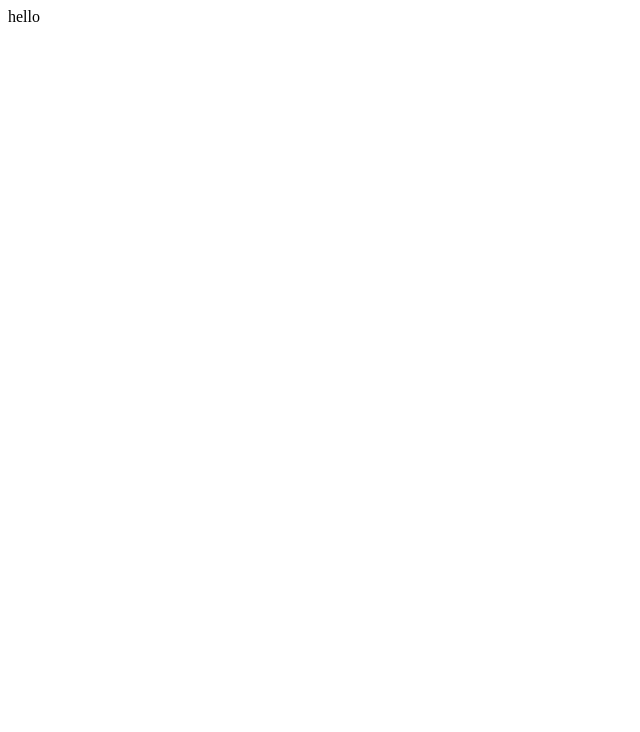
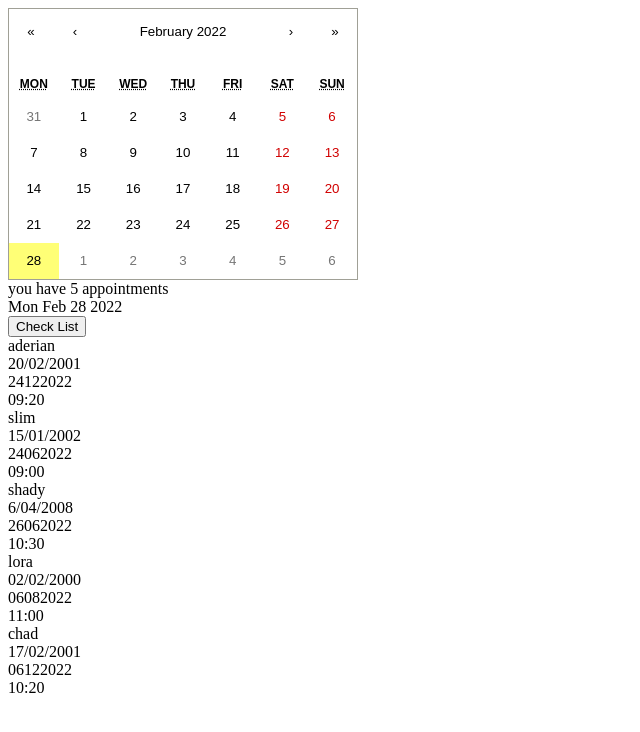
Before and after one commit to tabyby/Doctor, a React (Create React App) app: page / in a window 1280 px wide. Shown: the top 732 px of the page, without its empty margins (0-640 px from the left). Built offline with nearby package versions, Linux system fonts and the light colour scheme; the HTML template or start-up script is replaced by a standard one.

Commit message:
appointment fix

```diff
--- a/package.json
+++ b/package.json
@@ -7,6 +7,7 @@
     "@testing-library/react": "^12.1.3",
     "@testing-library/user-event": "^13.5.0",
     "react": "^17.0.2",
+    "react-calendar": "^3.7.0",
     "react-dom": "^17.0.2",
     "react-scripts": "5.0.0",
     "web-vitals": "^2.1.4"
--- a/src/App.js
+++ b/src/App.js
@@ -1,10 +1,10 @@
 import './App.css';
-
+import ClassicalCalendar from './Components/ClassicalCalendar';
 function App() {
   return (
     <div >
+<ClassicalCalendar/>
 
-hello
     </div>
   );
 }
--- /dev/null
+++ b/src/Components/ClassicalCalendar.js
@@ -0,0 +1,50 @@
+import React, { Component } from "react";
+import Calendar from 'react-calendar';
+import 'react-calendar/dist/Calendar.css';
+import data from "../Components/fakeData";
+import Patients from "./Patients";
+
+export default class ClassicalCalendar extends Component{
+    constructor(){
+        super();
+        this.state={
+            selectedDate:new Date(),
+            view : "all",
+        }
+    }
+    handleViews = s => {
+        this.setState({
+            view : s,
+        })
+    }
+    handleChange = (date) => {
+        this.setState({ selectedDate: date });
+      }
+      render(){
+        let sortedData = [];
+        if(this.state.view==="all"){
+            sortedData = data;
+        }
+        else if(this.state.view==="today") {
+            sortedData = data.filter(patient=>parseInt(patient.dateOfAp[0])===this.state.selectedDate.getDate());
+        }
+        console.log(sortedData)
+        console.log(typeof (this.state.selectedDate.getDate()))
+
+        let dataUnsorted = sortedData.map(patient=>{
+            return(
+                <Patients key={patient.name} patient={patient} />
+            )
+        })
+        return(
+            <div>
+                <Calendar  onChange={this.handleChange} />
+                <div> you have {sortedData.length} appointments </div>
+                <div>{this.state.selectedDate.toDateString()}</div>
+                    <button onClick={()=>this.handleViews('today')} >Check List</button>
+                    {dataUnsorted}
+
+            </div>
+        )
+    }
+}
--- /dev/null
+++ b/src/Components/Patients.js
@@ -0,0 +1,12 @@
+import React from "react";
+function Patients (props) {
+    return(
+        <div>
+            <div>{props.patient.name}</div>
+            <div>{props.patient.dateOfBirth}</div>
+            <div>{props.patient.dateOfAp}</div>
+            <div>{props.patient.time}</div>
+        </div>
+    )
+}
+export default Patients
--- /dev/null
+++ b/src/Components/fakeData.js
@@ -0,0 +1,34 @@
+const  data = [
+    {
+        name:"aderian",
+        dateOfBirth : "20/02/2001",
+        dateOfAp : ["24","12","2022"],
+        time : "09:20",
+    },
+    {
+       name:"slim",
+       dateOfBirth : "15/01/2002",
+       dateOfAp : ["24","06","2022"],
+       time : "09:00",
+   },
+   {
+       name:"shady",
+       dateOfBirth : "6/04/2008",
+       dateOfAp : ["26" ,"06","2022"],
+       time : "10:30",
+   },
+   {
+       name:"lora",
+       dateOfBirth : "02/02/2000",
+       dateOfAp : ["06","08","2022"],
+       time : "11:00",
+   },
+   {
+       name:"chad",
+       dateOfBirth : "17/02/2001",
+       dateOfAp : ["06","12","2022"],
+       time : "10:20",
+   }
+]
+
+export default data;
```
Also changed, not shown: 2 other files (tests, documents, lock files or other folders).
